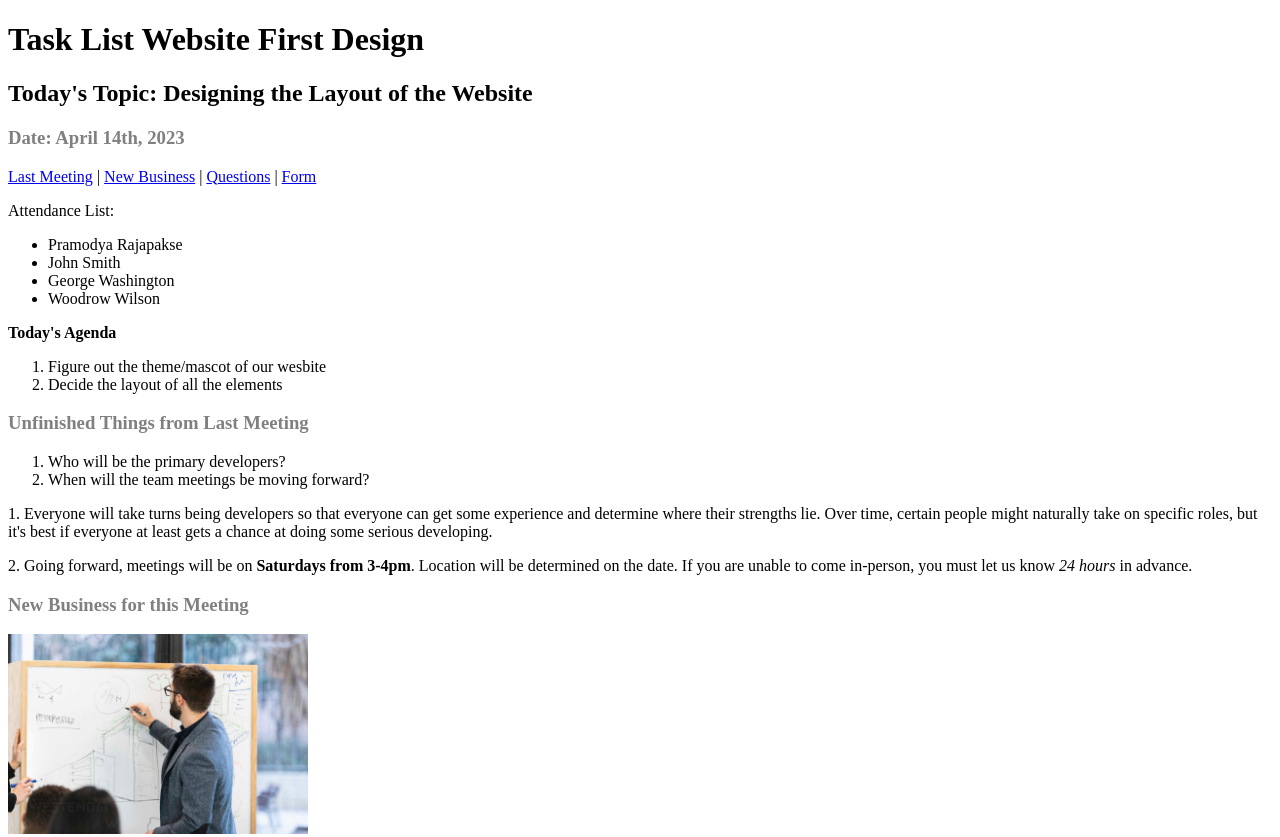
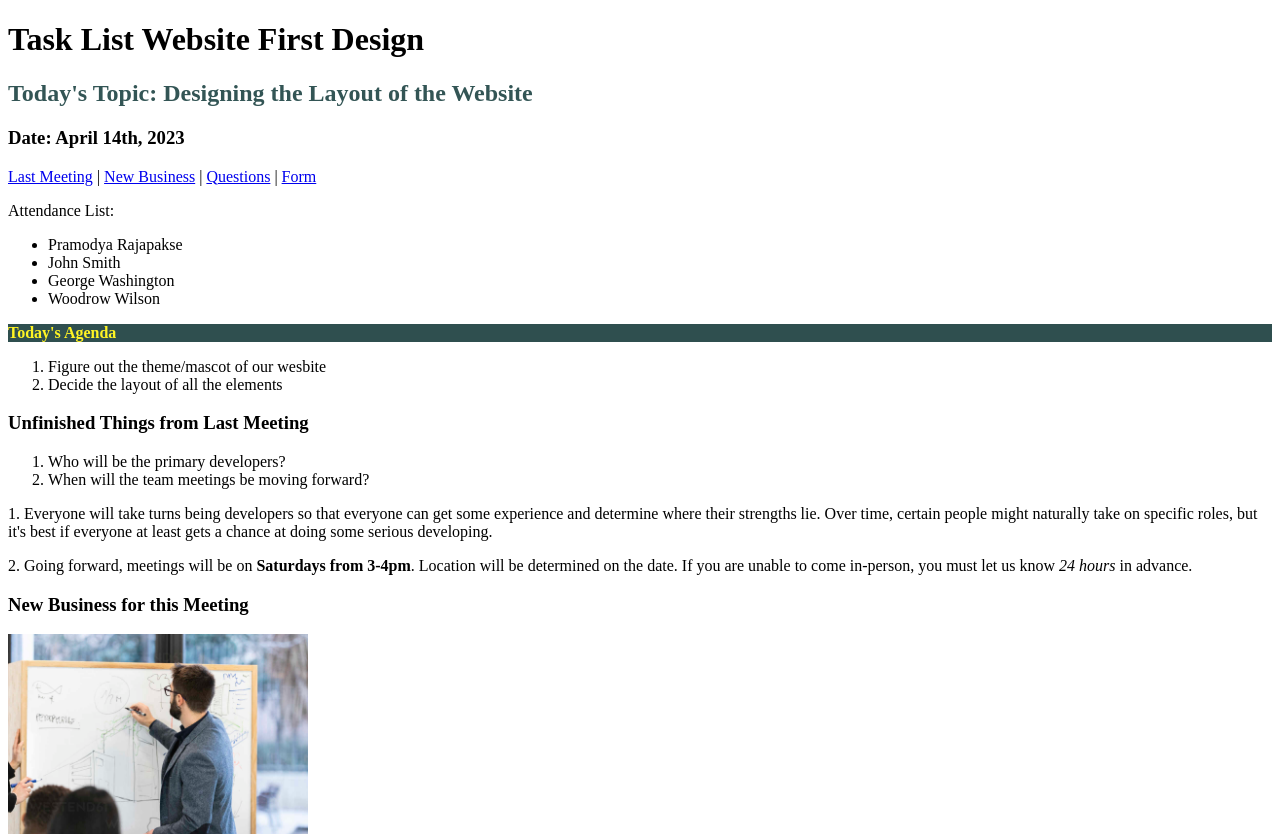
Before and after one commit to pramodya-rajapakse/sp23-cse110-lab3, a plain HTML site: page index.html in a window 1280 px wide. Shown: the top 837 px of the page. Drawn offline with Linux system fonts and the light colour scheme.

Commit message:
included comment, color, background

```diff
--- a/index.html
+++ b/index.html
@@ -12,8 +12,8 @@
     <main>
         <header>
             <h1>Task List Website First Design</h1>
-            <h2>Today's Topic: Designing the Layout of the Website</h2>
-            <h3>Date: April 14th, 2023</h3>
+            <h2 id="todays_topic">Today's Topic: Designing the Layout of the Website</h2>
+            <h3 id="today_date">Date: April 14th, 2023</h3>
 
             <nav>
                 <a href="#last_meeting">Last Meeting</a> |
@@ -22,14 +22,14 @@
                 <a href="#samp_form">Form</a>
             </nav>
 
-            <p>Attendance List:</p>
+            <p id="attendance_list">Attendance List:</p>
             <ul>
                 <li>Pramodya Rajapakse</li>
                 <li>John Smith</li>
                 <li>George Washington</li>
                 <li>Woodrow Wilson</li>
             </ul>
-            <p><b>Today's Agenda</b></p>
+            <p id="agenda"><b>Today's Agenda</b></p>
             <ol>
                 <li>Figure out the theme/mascot of our wesbite</li>
                 <li>Decide the layout of all the elements</li>
@@ -39,7 +39,7 @@
 
         <div id="last_meeting">
             <section>
-                <h3>Unfinished Things from Last Meeting</h3>
+                <h3 id="last_meeting_header">Unfinished Things from Last Meeting</h3>
                 <ol>
                     <li>Who will be the primary developers?</li>
                     <li>When will the team meetings be moving forward?</li>
--- a/styles.css
+++ b/styles.css
@@ -1,8 +1,17 @@
-/* This is a CSS Comment */
+/* styles.css - comment */
 h1 {
     color: black;
 }
 
-h3 {
-    color: rgb(128, 128, 128)
+#todays_topic {
+    color: #355;
 }
+
+#today_date {
+    color: hsl(217, 100, 41);
+}
+
+#agenda {
+    color: rgb(255, 244, 36);
+    background-color: darkslategrey;
+}
```
